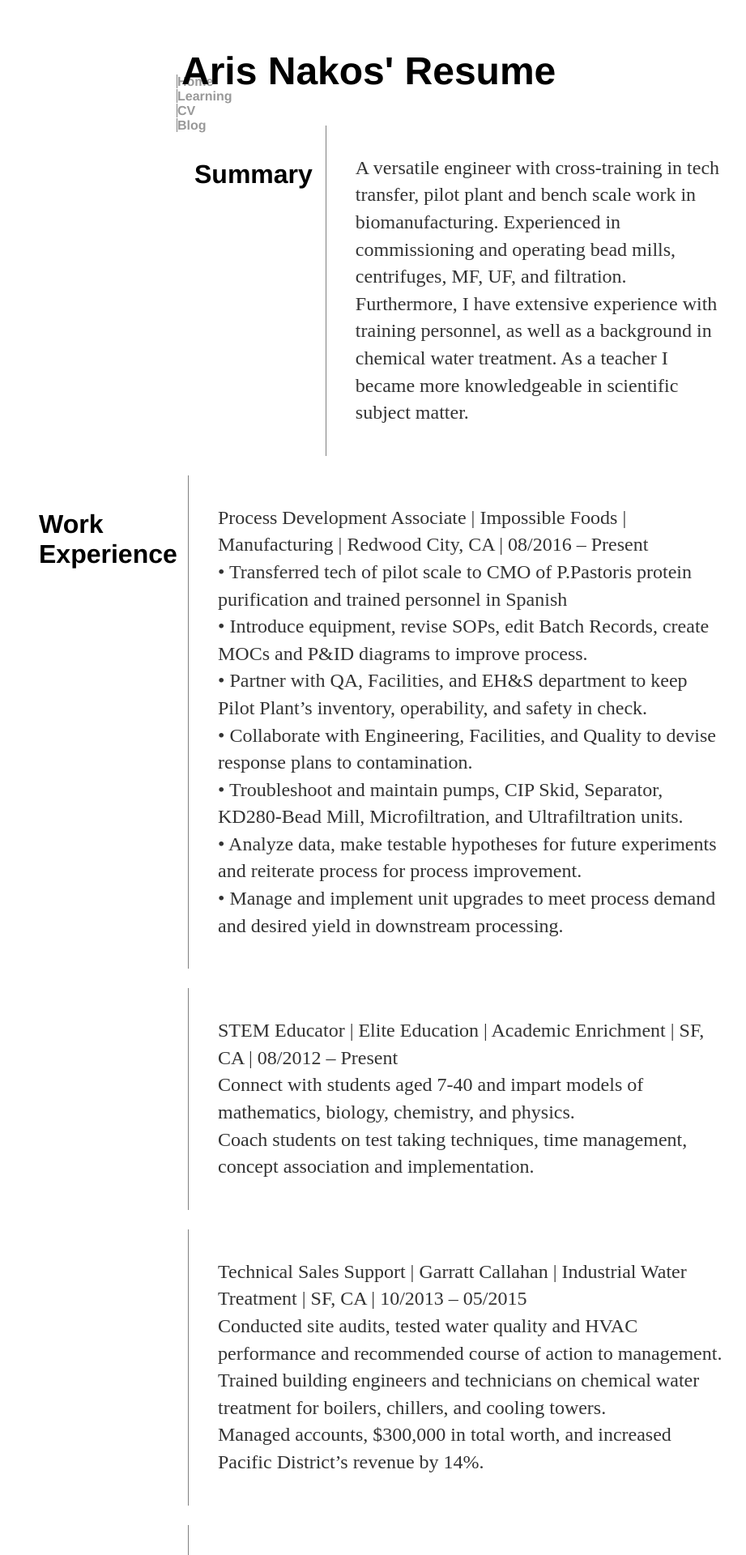
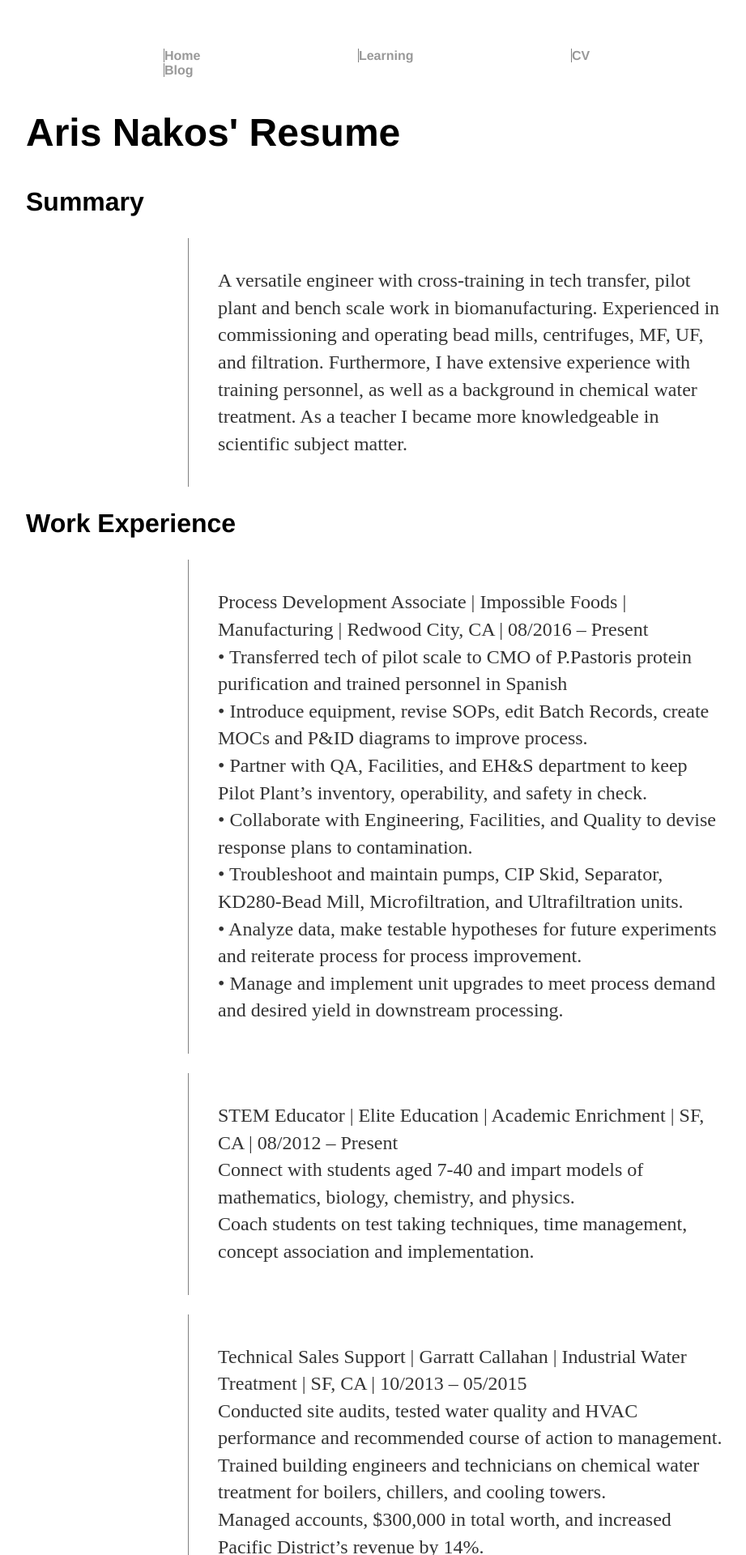
Before and after one commit to aristidesnakos/aristidesnakos.github.io, a Jekyll site: the page built from cv/index.html, in a window 1280 px wide. Shown: the top 1920 px of the page at 81% size, without its empty margins (160-1081 px from the left). Built offline with Jekyll 4.4.1, drawn with Linux system fonts in a browser that asks for light colours.

Commit message:
Update main.css

```diff
--- a/css/main.css
+++ b/css/main.css
@@ -86,7 +86,7 @@ p.cv {
     overflow: hidden;
 }
 
-nav {
+nav.cv {
     float: left;
     max-width: 160px;
     margin: 0px;
```
